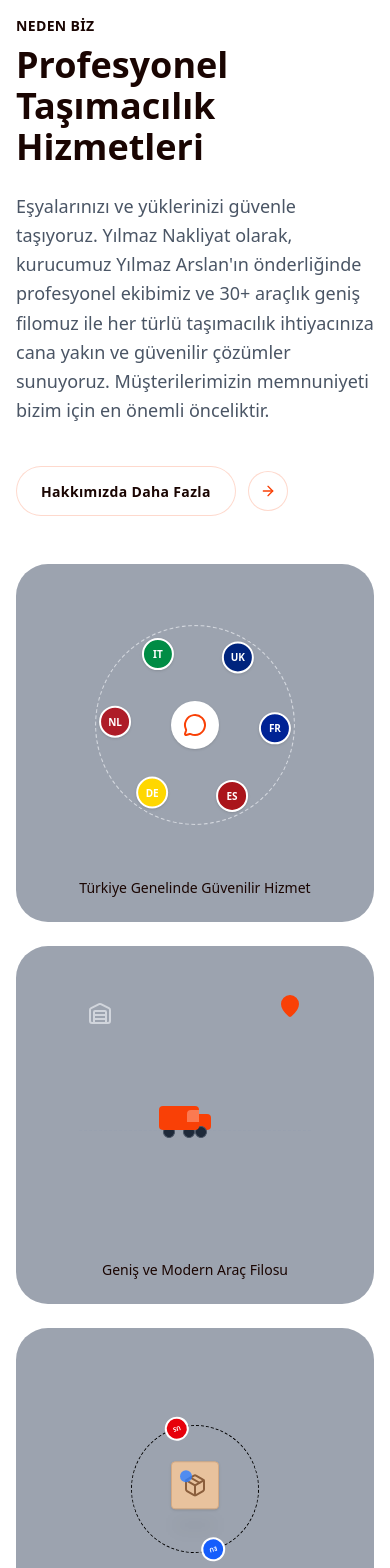
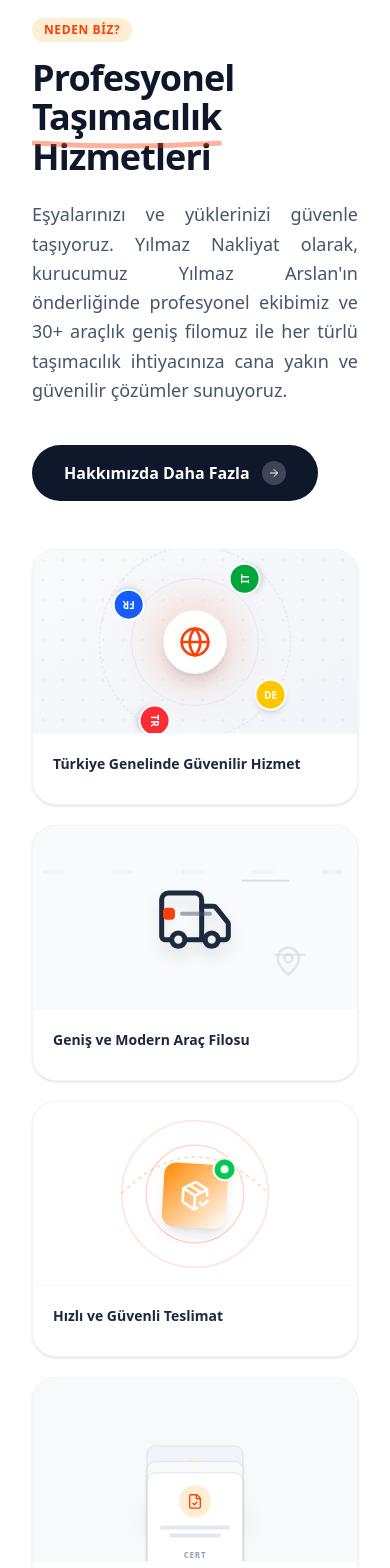
Before and after one commit to nexentio/y-lmaz-nakliye, a Next.js app: page / in a window 390 px wide. Shown: the part 7000-8568 px from the top of the page. Built offline with nearby package versions, Linux system fonts and the light colour scheme.

Commit message:
Refactor WhyUsSection component: update visuals and content for improved clarity and branding, replace visual components with new imports, and enhance layout structure for better responsiveness. Update DeliveryVisual component to improve animation effects and visual elements.

```diff
--- /dev/null
+++ b/src/components/FeatureCard.tsx
@@ -0,0 +1,61 @@
+"use client";
+
+import React from 'react';
+
+import { motion } from 'framer-motion';
+
+interface FeatureCardProps {
+
+  title: string;
+
+  visual: React.ReactNode;
+
+  delay?: number;
+
+}
+
+export const FeatureCard: React.FC<FeatureCardProps> = ({ title, visual, delay = 0 }) => {
+
+  return (
+
+    <motion.div
+
+      initial={{ opacity: 0, y: 20 }}
+
+      whileInView={{ opacity: 1, y: 0 }}
+
+      viewport={{ once: true }}
+
+      transition={{ duration: 0.5, delay }}
+
+      className="group relative bg-white rounded-3xl overflow-hidden border border-slate-100 shadow-sm hover:shadow-xl transition-all duration-300 h-64 flex flex-col"
+
+    >
+
+      {/* Visual Container - takes up top portion */}
+
+      <div className="flex-1 relative bg-slate-50 overflow-hidden group-hover:bg-orange-50/30 transition-colors duration-500">
+
+        {visual}
+
+      </div>
+
+      {/* Text Container - Bottom */}
+
+      <div className="p-5 relative z-10 bg-white border-t border-slate-50">
+
+        <h3 className="text-sm font-bold text-slate-800 group-hover:text-brand-orange transition-colors duration-300">
+
+          {title}
+
+        </h3>
+
+        <div className="w-0 group-hover:w-full h-0.5 bg-brand-orange mt-2 transition-all duration-500 ease-out" />
+
+      </div>
+
+    </motion.div>
+
+  );
+
+};
--- a/src/components/WhyUsSection.tsx
+++ b/src/components/WhyUsSection.tsx
@@ -2,89 +2,87 @@
 
 import React from 'react';
 
+import { ArrowRight } from 'lucide-react';
 
+import { FeatureCard } from './FeatureCard';
 
-import { SectionButton } from './ui/SectionButton';
+import { GlobalServiceVisual } from './visuals/GlobalServiceVisual';
 
-import { MultilingualVisual } from './visuals/MultilingualVisual';
-
-import { TruckVisual } from './visuals/TruckVisual';
+import { FleetVisual } from './visuals/FleetVisual';
 
 import { DeliveryVisual } from './visuals/DeliveryVisual';
 
-import { FolderVisual } from './visuals/FolderVisual';
-
-interface FeatureCardProps {
-
-  title: string;
-
-  visual: React.ReactNode;
-
-}
-
-const FeatureCard: React.FC<FeatureCardProps> = ({ title, visual }) => {
-
-  return (
-
-    <div className="bg-brand-gray rounded-[32px] p-6 flex flex-col items-center justify-between aspect-square w-full h-full overflow-hidden transition-transform duration-300 hover:scale-[1.02]">
-
-      <div className="flex-1 w-full relative">
-
-        {visual}
-
-      </div>
-
-      <p className="text-center text-brand-dark font-medium text-sm lg:text-base mt-4 px-2">
-
-        {title}
-
-      </p>
-
-    </div>
-
-  );
-
-};
+import { DocumentsVisual } from './visuals/DocumentsVisual';
 
 export default function WhyUsSection() {
 
   return (
 
-    <section className="w-full max-w-7xl mx-auto grid grid-cols-1 lg:grid-cols-12 gap-12 lg:gap-24 items-center">
+    <section className="w-full max-w-7xl mx-auto grid grid-cols-1 lg:grid-cols-12 gap-12 lg:gap-20 items-center px-4 md:px-12">
 
 
 
       {/* Left Content Column */}
 
-      <div className="lg:col-span-5 flex flex-col gap-8 text-left">
+      <div className="lg:col-span-5 flex flex-col gap-6 lg:gap-8">
 
-        <div>
+        <div className="space-y-4">
 
-          <span className="text-sm font-semibold text-brand-dark tracking-wide uppercase mb-2 block">
+          <span className="inline-block py-1 px-3 rounded-full bg-orange-100 text-brand-orange text-xs font-bold tracking-wider uppercase">
 
-            Neden Biz
+            Neden Biz?
 
           </span>
 
-          <h2 className="text-4xl lg:text-5xl font-semibold text-brand-dark mb-6 leading-[1.15]">
+          <h2 className="text-4xl md:text-5xl lg:text-6xl font-bold text-slate-900 leading-[1.1] tracking-tight">
 
-            Profesyonel Taşımacılık Hizmetleri
+            Profesyonel <br/>
+
+            <span className="relative">
+
+               Taşımacılık
+
+               <svg className="absolute -bottom-2 left-0 w-full h-3 text-brand-orange opacity-40" viewBox="0 0 100 10" preserveAspectRatio="none">
+
+                 <path d="M0 5 Q 50 10 100 5" stroke="currentColor" strokeWidth="4" fill="none" />
+
+               </svg>
+
+            </span>
+
+            <br/> Hizmetleri
 
           </h2>
-
-          <p className="text-lg text-gray-600 leading-relaxed max-w-md">
-
-            Eşyalarınızı ve yüklerinizi güvenle taşıyoruz. Yılmaz Nakliyat olarak, kurucumuz Yılmaz Arslan'ın önderliğinde profesyonel ekibimiz ve 30+ araçlık geniş filomuz ile her türlü taşımacılık ihtiyacınıza cana yakın ve güvenilir çözümler sunuyoruz. Müşterilerimizin memnuniyeti bizim için en önemli önceliktir.
-
-          </p>
 
         </div>
 
 
 
-        <div className="pt-2">
+        <p className="text-slate-600 text-lg leading-relaxed text-justify md:text-left">
 
-          <SectionButton />
+          Eşyalarınızı ve yüklerinizi güvenle taşıyoruz. Yılmaz Nakliyat olarak,
+
+          kurucumuz Yılmaz Arslan'ın önderliğinde profesyonel ekibimiz ve 30+ araçlık
+
+          geniş filomuz ile her türlü taşımacılık ihtiyacınıza cana yakın ve güvenilir
+
+          çözümler sunuyoruz.
+
+        </p>
+
+        <div className="pt-4">
+
+          <button className="group relative inline-flex items-center justify-center px-8 py-4 font-semibold text-white transition-all duration-200 bg-slate-900 rounded-full hover:bg-brand-orange hover:shadow-lg hover:shadow-orange-500/30 focus:outline-none focus:ring-2 focus:ring-offset-2 focus:ring-brand-orange">
+
+            <span>Hakkımızda Daha Fazla</span>
+
+            <div className="ml-3 w-6 h-6 rounded-full bg-white/20 flex items-center justify-center group-hover:translate-x-1 transition-transform">
+
+               <ArrowRight className="w-3 h-3 text-white" />
+
+            </div>
+
+          </button>
 
         </div>
 
@@ -94,37 +92,47 @@ export default function WhyUsSection() {
 
       <div className="lg:col-span-7 w-full">
 
-        <div className="grid grid-cols-1 sm:grid-cols-2 gap-6 w-full">
+        <div className="grid grid-cols-1 sm:grid-cols-2 gap-5 w-full">
+
+
 
           <FeatureCard
 
-                visual={<MultilingualVisual />}
+            title="Türkiye Genelinde Güvenilir Hizmet"
 
-                title="Türkiye Genelinde Güvenilir Hizmet"
+            visual={<GlobalServiceVisual />}
+
+            delay={0.1}
 
           />
 
           <FeatureCard
 
-                visual={<TruckVisual />}
+            title="Geniş ve Modern Araç Filosu"
 
-                title="Geniş ve Modern Araç Filosu"
+            visual={<FleetVisual />}
+
+            delay={0.2}
 
           />
 
           <FeatureCard
 
+            title="Hızlı ve Güvenli Teslimat"
+
             visual={<DeliveryVisual />}
 
-                title="Hızlı ve Güvenli Teslimat"
+            delay={0.3}
 
           />
 
           <FeatureCard
 
-                visual={<FolderVisual />}
+            title="Profesyonel ve Deneyimli Ekip"
 
-                title="Profesyonel ve Deneyimli Ekip"
+            visual={<DocumentsVisual />}
+
+            delay={0.4}
 
           />
 
--- a/src/components/visuals/DeliveryVisual.tsx
+++ b/src/components/visuals/DeliveryVisual.tsx
@@ -2,69 +2,85 @@
 
 import React from 'react';
 
-
-
 import { motion } from 'framer-motion';
 
-import { Package } from 'lucide-react';
+import { PackageCheck } from 'lucide-react';
 
 export const DeliveryVisual = () => {
 
   return (
 
-    <div className="relative w-full h-full flex items-center justify-center">
+    <div className="relative w-full h-full flex items-center justify-center bg-white">
 
-      {/* Central Package */}
+      {/* Radar Scan Effect */}
+
+      <div className="absolute inset-0 flex items-center justify-center">
+
+         <motion.div
+
+            animate={{ scale: [1, 2.5], opacity: [0.3, 0] }}
+
+            transition={{ duration: 2, repeat: Infinity, ease: "easeOut" }}
+
+            className="w-20 h-20 border border-brand-orange rounded-full"
+
+         />
+
+         <motion.div
+
+            animate={{ scale: [1, 2], opacity: [0.3, 0] }}
+
+            transition={{ duration: 2, repeat: Infinity, ease: "easeOut", delay: 0.5 }}
+
+            className="w-20 h-20 border border-brand-orange rounded-full absolute"
+
+         />
+
+      </div>
+
+      {/* Main Package */}
 
       <motion.div
 
-        className="relative z-20 bg-[#E8C29D] w-12 h-12 flex items-center justify-center rounded shadow-sm border border-[#D4A982]"
+        className="relative z-20 w-16 h-16 bg-gradient-to-br from-orange-400 to-brand-orange rounded-xl shadow-lg flex items-center justify-center text-white"
 
-        animate={{ y: [0, -4, 0] }}
+        animate={{ y: [-5, 5, -5], rotate: [0, 5, 0] }}
 
-        transition={{ duration: 2, repeat: Infinity, ease: "easeInOut" }}
+        transition={{ duration: 4, repeat: Infinity, ease: "easeInOut" }}
 
       >
 
-        <Package className="text-[#8B5E3C]" size={24} />
+        <PackageCheck className="w-8 h-8" />
 
-        {/* Sticker */}
 
-        <div className="absolute top-2 left-2 w-3 h-3 bg-blue-500 rounded-full opacity-80" />
+
+        {/* Success Badge */}
+
+        <motion.div
+
+            initial={{ scale: 0 }}
+
+            animate={{ scale: [0, 1.2, 1] }}
+
+            transition={{ duration: 0.5, delay: 1, repeat: Infinity, repeatDelay: 2 }}
+
+            className="absolute -top-2 -right-2 bg-green-500 w-6 h-6 rounded-full border-2 border-white flex items-center justify-center"
+
+        >
+
+            <div className="w-2 h-2 bg-white rounded-full" />
+
+        </motion.div>
 
       </motion.div>
 
+      {/* Path Dots */}
 
+      <svg className="absolute w-full h-full pointer-events-none opacity-30" viewBox="0 0 200 200">
 
-      {/* Orbiting Elements (EU/US flags simulated) */}
+        <path d="M 20,100 Q 100,20 180,100" fill="none" stroke="#FB923C" strokeWidth="2" strokeDasharray="4 4" />
 
-      <motion.div
-
-        className="absolute w-32 h-32 rounded-full border border-dashed border-brand-orange/30"
-
-        animate={{ rotate: 360 }}
-
-        transition={{ duration: 15, repeat: Infinity, ease: "linear" }}
-
-      >
-
-         <div className="absolute -top-3 left-1/2 -translate-x-1/2 w-6 h-6 rounded-full bg-blue-600 border-2 border-white flex items-center justify-center overflow-hidden">
-
-            <span className="text-[6px] text-white font-bold">EU</span>
-
-         </div>
-
-         <div className="absolute -bottom-3 left-1/2 -translate-x-1/2 w-6 h-6 rounded-full bg-red-600 border-2 border-white flex items-center justify-center overflow-hidden">
-
-            <span className="text-[6px] text-white font-bold">US</span>
-
-         </div>
-
-      </motion.div>
-
-      {/* Shadow */}
-
-      <div className="absolute top-1/2 mt-8 w-10 h-2 bg-black/5 rounded-full blur-sm" />
+      </svg>
 
     </div>
 
--- /dev/null
+++ b/src/components/visuals/DocumentsVisual.tsx
@@ -0,0 +1,117 @@
+"use client";
+
+import React from 'react';
+
+import { motion } from 'framer-motion';
+
+import { FileCheck } from 'lucide-react';
+
+export const DocumentsVisual = () => {
+
+  const cards = [
+
+    { title: 'Cert', color: 'bg-white', y: 0, scale: 1, z: 30 },
+
+    { title: 'Safety', color: 'bg-slate-50', y: -8, scale: 0.95, z: 20 },
+
+    { title: 'HACCP', color: 'bg-slate-100', y: -16, scale: 0.9, z: 10 },
+
+  ];
+
+  return (
+
+    <div className="relative w-full h-full flex items-center justify-center bg-slate-50/50">
+
+        {/* Animated Stack */}
+
+        <div className="relative mt-4">
+
+            {cards.map((card, i) => (
+
+                <motion.div
+
+                    key={i}
+
+                    className={`absolute left-1/2 -translate-x-1/2 w-24 h-32 ${card.color} border border-slate-200 rounded-lg shadow-sm flex flex-col items-center p-3`}
+
+                    style={{ zIndex: card.z, top: card.y }}
+
+                    animate={{
+
+                        y: [card.y, card.y - 10, card.y],
+
+                    }}
+
+                    transition={{
+
+                        duration: 3,
+
+                        delay: i * 0.5,
+
+                        repeat: Infinity,
+
+                        ease: "easeInOut"
+
+                    }}
+
+                >
+
+                    {/* Fake text lines */}
+
+                    <div className="w-8 h-8 rounded-full bg-orange-100 flex items-center justify-center mb-2">
+
+                         <FileCheck className="w-4 h-4 text-brand-orange" />
+
+                    </div>
+
+                    <div className="w-full h-1 bg-slate-200 rounded mb-1" />
+
+                    <div className="w-3/4 h-1 bg-slate-200 rounded mb-3" />
+
+
+
+                    <span className="text-[8px] font-bold text-slate-400 uppercase tracking-widest">{card.title}</span>
+
+
+
+                    {/* Animated Checkmark for top card */}
+
+                    {i === 0 && (
+
+                        <motion.div
+
+                            className="absolute bottom-2 right-2 w-4 h-4 bg-green-500 rounded-full flex items-center justify-center"
+
+                            animate={{ scale: [1, 1.2, 1] }}
+
+                            transition={{ duration: 1, repeat: Infinity, repeatDelay: 1 }}
+
+                        >
+
+                            <svg viewBox="0 0 24 24" className="w-2.5 h-2.5 text-white" fill="none" stroke="currentColor" strokeWidth="4">
+
+                                <polyline points="20 6 9 17 4 12" />
+
+                            </svg>
+
+                        </motion.div>
+
+                    )}
+
+                </motion.div>
+
+            ))}
+
+        </div>
+
+
+
+        {/* Glow effect at bottom */}
+
+        <div className="absolute bottom-8 w-24 h-4 bg-black/10 blur-md rounded-full" />
+
+    </div>
+
+  );
+
+};
--- /dev/null
+++ b/src/components/visuals/FleetVisual.tsx
@@ -0,0 +1,107 @@
+"use client";
+
+import React from 'react';
+
+import { motion } from 'framer-motion';
+
+import { Truck, MapPin } from 'lucide-react';
+
+export const FleetVisual = () => {
+
+  return (
+
+    <div className="relative w-full h-full flex flex-col items-center justify-center overflow-hidden bg-slate-50">
+
+
+
+      {/* Moving Road Lines */}
+
+      <div className="absolute top-1/2 left-0 w-full h-24 -translate-y-1/2 overflow-hidden">
+
+        <div className="flex gap-12 animate-[slideLeft_2s_linear_infinite] w-[200%] opacity-20">
+
+             {[...Array(10)].map((_, i) => (
+
+               <div key={i} className="w-16 h-1 bg-slate-300 rounded-full" />
+
+             ))}
+
+        </div>
+
+        <style>{`@keyframes slideLeft { from { transform: translateX(0); } to { transform: translateX(-50%); } }`}</style>
+
+      </div>
+
+      {/* Truck Container */}
+
+      <motion.div
+
+        animate={{ y: [-2, 2, -2] }}
+
+        transition={{ duration: 2, repeat: Infinity, ease: "easeInOut" }}
+
+        className="relative z-10"
+
+      >
+
+        {/* Speed lines */}
+
+        <motion.div
+
+           animate={{ opacity: [0, 1, 0], x: [10, -20] }}
+
+           transition={{ duration: 0.8, repeat: Infinity, delay: 0.2 }}
+
+           className="absolute top-0 -right-8 w-12 h-[2px] bg-slate-300 rounded-full"
+
+        />
+
+         <motion.div
+
+           animate={{ opacity: [0, 1, 0], x: [10, -30] }}
+
+           transition={{ duration: 1.1, repeat: Infinity }}
+
+           className="absolute bottom-1 -right-12 w-8 h-[2px] bg-slate-300 rounded-full"
+
+        />
+
+        {/* Vector Truck */}
+
+        <div className="w-32 h-20 relative">
+
+             <Truck className="w-full h-full text-slate-800 drop-shadow-xl" strokeWidth={1.5} />
+
+             {/* Branding on truck */}
+
+             <div className="absolute top-[35%] left-[25%] w-3 h-3 bg-brand-orange rounded-sm" />
+
+             <div className="absolute top-[40%] left-[38%] w-8 h-1 bg-slate-600 rounded-full opacity-50" />
+
+        </div>
+
+      </motion.div>
+
+      {/* Map Marker Passing By */}
+
+      <motion.div
+
+        initial={{ x: 200, opacity: 0 }}
+
+        animate={{ x: -200, opacity: [0, 1, 0] }}
+
+        transition={{ duration: 3, repeat: Infinity, ease: "linear" }}
+
+        className="absolute bottom-8 z-0"
+
+      >
+
+        <MapPin className="text-slate-300 w-8 h-8" />
+
+      </motion.div>
+
+    </div>
+
+  );
+
+};
--- /dev/null
+++ b/src/components/visuals/GlobalServiceVisual.tsx
@@ -0,0 +1,111 @@
+"use client";
+
+import React from 'react';
+
+import { motion } from 'framer-motion';
+
+import { Globe } from 'lucide-react';
+
+export const GlobalServiceVisual = () => {
+
+  const satellites = [
+
+    { color: 'bg-yellow-400', delay: 0, label: 'DE' },
+
+    { color: 'bg-red-500', delay: 1, label: 'TR' },
+
+    { color: 'bg-blue-600', delay: 2, label: 'FR' },
+
+    { color: 'bg-green-600', delay: 3, label: 'IT' },
+
+  ];
+
+  return (
+
+    <div className="relative w-full h-full flex items-center justify-center overflow-hidden bg-gradient-to-br from-slate-50 to-slate-100">
+
+      {/* Background Grid */}
+
+      <div className="absolute inset-0 opacity-[0.05]"
+
+           style={{ backgroundImage: 'radial-gradient(#000 1px, transparent 1px)', backgroundSize: '20px 20px' }} />
+
+      {/* Central Globe Pulse */}
+
+      <div className="relative z-10">
+
+        <motion.div
+
+          animate={{ scale: [1, 1.1, 1], opacity: [0.5, 0.2, 0.5] }}
+
+          transition={{ duration: 3, repeat: Infinity }}
+
+          className="absolute inset-0 bg-brand-orange rounded-full blur-xl"
+
+        />
+
+        <div className="w-16 h-16 bg-white rounded-full shadow-lg flex items-center justify-center border border-slate-100 relative z-20">
+
+          <Globe className="w-8 h-8 text-brand-orange" />
+
+        </div>
+
+      </div>
+
+      {/* Orbit Rings */}
+
+      <div className="absolute w-48 h-48 border border-dashed border-slate-300 rounded-full opacity-60 animate-[spin_60s_linear_infinite]" />
+
+      <div className="absolute w-32 h-32 border border-slate-200 rounded-full opacity-80" />
+
+      {/* Satellites */}
+
+      <motion.div
+
+        className="absolute w-48 h-48"
+
+        animate={{ rotate: 360 }}
+
+        transition={{ duration: 20, repeat: Infinity, ease: "linear" }}
+
+      >
+
+        {satellites.map((sat, i) => (
+
+          <motion.div
+
+            key={i}
+
+            className="absolute top-0 left-1/2 -ml-3 -mt-3"
+
+            style={{ transformOrigin: '50% 100px', transform: `rotate(${i * 90}deg)` }}
+
+          >
+
+             {/* Counter rotate to keep text upright */}
+
+            <motion.div
+
+               animate={{ rotate: -360 }}
+
+               transition={{ duration: 20, repeat: Infinity, ease: "linear" }}
+
+               className={`w-8 h-8 rounded-full ${sat.color} text-white text-[10px] font-bold flex items-center justify-center border-2 border-white shadow-md z-30`}
+
+            >
+
+              {sat.label}
+
+            </motion.div>
+
+          </motion.div>
+
+        ))}
+
+      </motion.div>
+
+    </div>
+
+  );
+
+};
```
Lines whose indentation alone changed are shown as unchanged.
